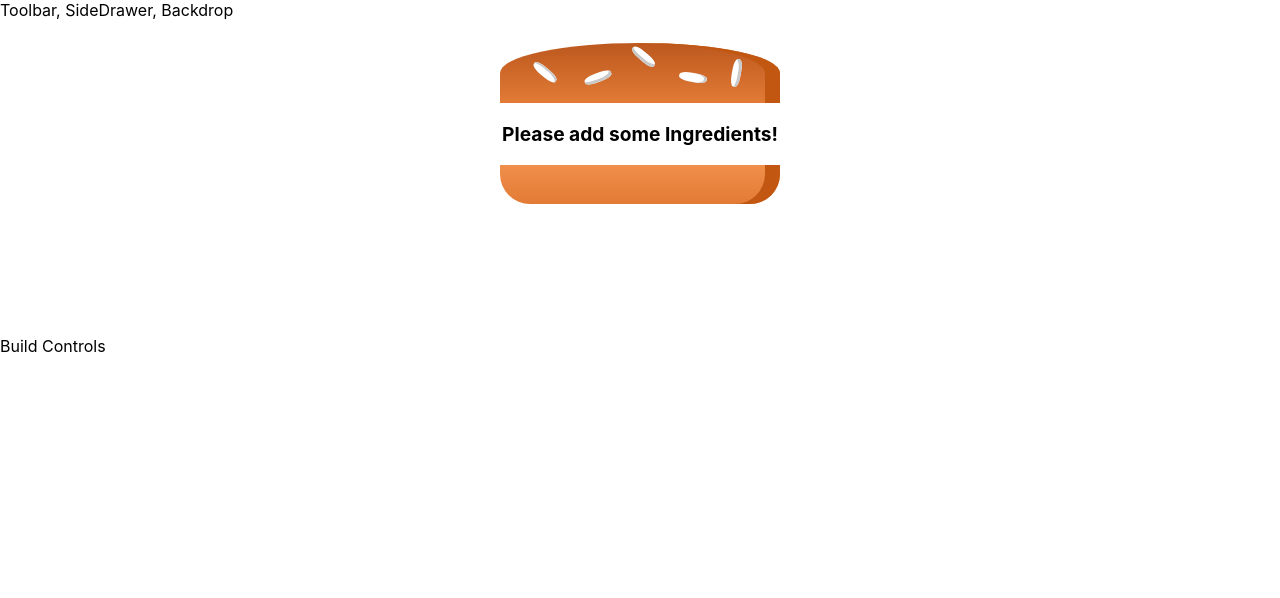
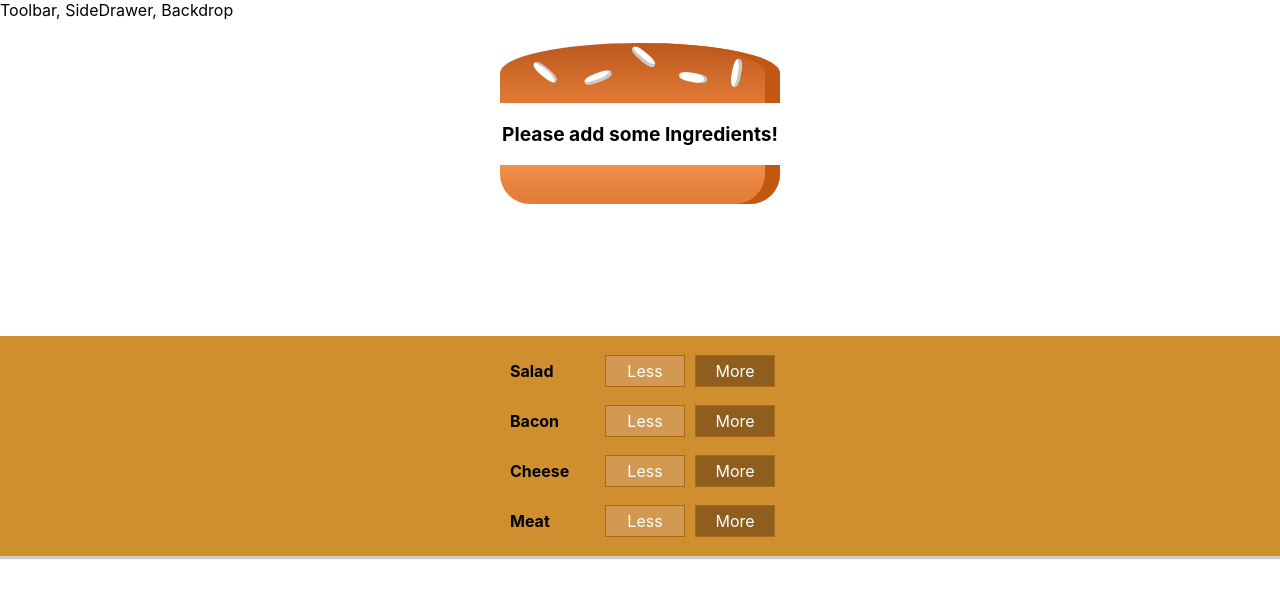
Before and after one commit to SethWickham/react-burgerbuilder-app, a React (Create React App) app in the folder react-burgerbuilder-app/: page / in a window 1280 px wide. Shown: the top 598 px of the page. Built offline with nearby package versions, Linux system fonts and the light colour scheme.

Commit message:
added addIngredientHandler in BurgerBuilder.js

```diff
--- /dev/null
+++ b/react-burgerbuilder-app/src/components/Burger/BuildControls/BuildControl/BuildControl.js
@@ -0,0 +1,15 @@
+import React, { Component } from 'react';
+
+import classes from './BuildControl.module.css';
+
+const buildControl = props => (
+  <div className={classes.BuildControl}>
+    <div className={classes.Label}>{props.label}</div>
+    <button className={classes.Less}>Less</button>
+    <button className={classes.More} onClick={props.added}>
+      More
+    </button>
+  </div>
+);
+
+export default buildControl;
--- /dev/null
+++ b/react-burgerbuilder-app/src/components/Burger/BuildControls/BuildControl/BuildControl.module.css
@@ -0,0 +1,58 @@
+.BuildControl {
+  display: flex;
+  justify-content: space-between;
+  align-items: center;
+  margin: 5px 0;
+}
+
+.BuildControl button {
+  display: block;
+  font: inherit;
+  padding: 5px;
+  margin: 0 5px;
+  width: 80px;
+  border: 1px solid #aa6817;
+  cursor: pointer;
+  outline: none;
+}
+
+.BuildControl button:disabled {
+  background-color: #ac9980;
+  border: 1px solid #7e7365;
+  color: #ccc;
+  cursor: default;
+}
+
+.BuildControl button:hover:disabled {
+  background-color: #ac9980;
+  color: #ccc;
+  cursor: not-allowed;
+}
+
+.Label {
+  padding: 10px;
+  font-weight: bold;
+  width: 80px;
+}
+
+.BuildControl .Less {
+  background-color: #d39952;
+  color: white;
+}
+
+.BuildControl .More {
+  background-color: #8f5e1e;
+  color: white;
+}
+
+.BuildControl .Less:hover,
+.BuildControl .Less:active {
+  background-color: #daa972;
+  color: white;
+}
+
+.BuildControl .More:hover,
+.BuildControl .More:active {
+  background-color: #99703f;
+  color: white;
+}
--- /dev/null
+++ b/react-burgerbuilder-app/src/components/Burger/BuildControls/BuildControls.js
@@ -0,0 +1,25 @@
+import React from 'react';
+
+import classes from './BuildControls.module.css';
+import BuildControl from './BuildControl/BuildControl';
+
+const controls = [
+  { label: 'Salad', type: 'salad' },
+  { label: 'Bacon', type: 'bacon' },
+  { label: 'Cheese', type: 'cheese' },
+  { label: 'Meat', type: 'meat' }
+];
+
+const buildControls = props => (
+  <div className={classes.BuildControls}>
+    {controls.map(ctrl => (
+      <BuildControl
+        key={ctrl.label}
+        label={ctrl.label}
+        added={() => props.ingredientAdded(ctrl.type)}
+      />
+    ))}
+  </div>
+);
+
+export default buildControls;
--- /dev/null
+++ b/react-burgerbuilder-app/src/components/Burger/BuildControls/BuildControls.module.css
@@ -0,0 +1,10 @@
+.BuildControls {
+  width: 100%;
+  background-color: #cf8f2e;
+  display: flex;
+  flex-flow: column;
+  align-items: center;
+  box-shadow: 0 3px 1px #ccc;
+  margin: auto;
+  padding: 10px 0;
+}
--- a/react-burgerbuilder-app/src/components/Burger/Burger.js
+++ b/react-burgerbuilder-app/src/components/Burger/Burger.js
@@ -13,7 +13,7 @@
     .reduce((arr, el) => {
       return arr.concat(el);
     }, []);
-  console.log(transformedIngredients);
+
   if (transformedIngredients.length === 0) {
     transformedIngredients = <p>Please add some Ingredients!</p>;
   }
--- a/react-burgerbuilder-app/src/components/Burger/Burger.module.css
+++ b/react-burgerbuilder-app/src/components/Burger/Burger.module.css
@@ -1,3 +1,4 @@
+/* phone screen */
 .Burger {
   width: 100%;
   margin: auto;
@@ -7,13 +8,15 @@
   font-weight: bold;
   font-size: 1.2rem;
 }
+
+/* Large Screen */
 @media (min-width: 1000px) and (min-height: 700px) {
   .Burger {
     width: 700px;
     height: 600px;
   }
 }
-
+/* Mediumd Screen */
 @media (min-width: 500px) and (min-height: 401px) {
   .Burger {
     width: 450px;
--- a/react-burgerbuilder-app/src/containers/BurgerBuilder/BurgerBuilder.js
+++ b/react-burgerbuilder-app/src/containers/BurgerBuilder/BurgerBuilder.js
@@ -2,6 +2,14 @@
 
 import Aux from '../../hoc/Aux';
 import Burger from '../../components/Burger/Burger';
+import BuildControls from '../../components/Burger/BuildControls/BuildControls';
+
+const INGREDIENT_PRICES = {
+  salad: 0.5,
+  cheese: 0.4,
+  meat: 1.3,
+  bacon: 0.7
+};
 
 class BurgerBuilder extends Component {
   state = {
@@ -10,15 +18,31 @@
       bacon: 0,
       cheese: 0,
       meat: 0
-    }
+    },
+
+    totalPrice: 4
   };
+
+  addIngredientHandler = type => {
+    const oldCount = this.state.ingredients[type];
+    const updatedCount = oldCount + 1;
+    const updatedIngredients = {
+      ...this.state.ingredients
+    };
+    updatedIngredients[type] = updatedCount;
+    const priceAddition = INGREDIENT_PRICES[type];
+    const oldPrice = this.state.totalPrice;
+    const newPrice = oldPrice + priceAddition;
+    this.setState({ totalPrice: newPrice, ingredients: updatedIngredients });
+  };
+  removeIngredientHandler = type => {};
 
   render() {
     return (
       <div>
         <Aux>
           <Burger ingredients={this.state.ingredients} />
-          <div>Build Controls</div>
+          <BuildControls ingredientAdded={this.addIngredientHandler} />
         </Aux>
       </div>
     );
```
